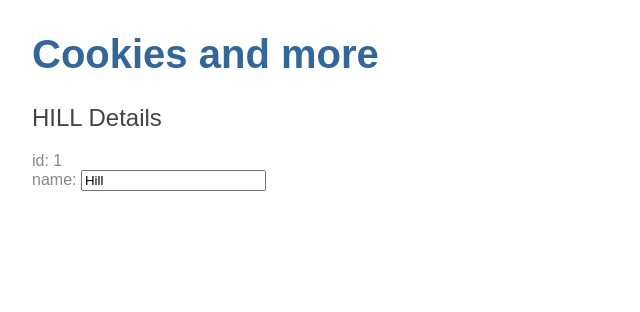
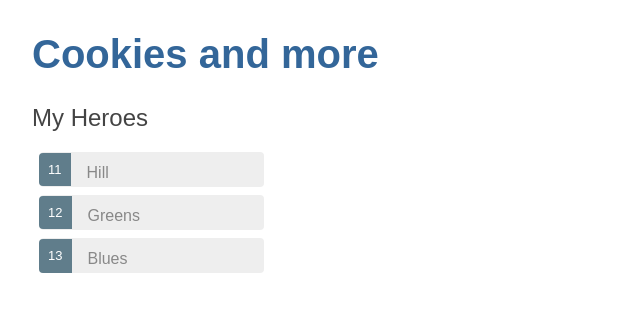
Before and after one commit to ramtob/angular-heros-tutorial, an Angular app: page / in a window 1280 px wide. Shown: the top 312 px of the page, without its empty margins (0-640 px from the left). Built offline with nearby package versions, Linux system fonts and the light colour scheme.

Commit message:
Display a Heroes List

```diff
--- a/src/app/heroes/heroes.component.css
+++ b/src/app/heroes/heroes.component.css
@@ -0,0 +1,48 @@
+/* HeroesComponent's private CSS styles */
+.selected {
+  background-color: #CFD8DC !important;
+  color: white;
+}
+.heroes {
+  margin: 0 0 2em 0;
+  list-style-type: none;
+  padding: 0;
+  width: 15em;
+}
+.heroes li {
+  cursor: pointer;
+  position: relative;
+  left: 0;
+  background-color: #EEE;
+  margin: .5em;
+  padding: .3em 0;
+  height: 1.6em;
+  border-radius: 4px;
+}
+.heroes li.selected:hover {
+  background-color: #BBD8DC !important;
+  color: white;
+}
+.heroes li:hover {
+  color: #607D8B;
+  background-color: #DDD;
+  left: .1em;
+}
+.heroes .text {
+  position: relative;
+  top: -3px;
+}
+.heroes .badge {
+  display: inline-block;
+  font-size: small;
+  color: white;
+  padding: 0.8em 0.7em 0 0.7em;
+  background-color: #607D8B;
+  line-height: 1em;
+  position: relative;
+  left: -1px;
+  top: -4px;
+  height: 1.8em;
+  margin-right: .8em;
+  border-radius: 4px 0 0 4px;
+}
--- a/src/app/heroes/heroes.component.html
+++ b/src/app/heroes/heroes.component.html
@@ -1,7 +1,20 @@
-<h2>{{ hero.name | uppercase }} Details</h2>
-<div><span>id: </span>{{hero.id}}</div>
-<div>
-  <label>name:
-    <input [(ngModel)]="hero.name" placeholder="name">
-  </label>
+<h2>My Heroes</h2>
+<ul class="heroes">
+  <li *ngFor="let hero of heroes"
+      [class.selected]="hero === selectedHero"
+      (click)="onSelect(hero)">
+    <span class="badge">{{hero.id}}</span> {{hero.name}}
+  </li>
+</ul>
+
+<div *ngIf="selectedHero">
+
+  <h2>{{ selectedHero.name | uppercase }} Details</h2>
+  <div><span>id: </span>{{selectedHero.id}}</div>
+  <div>
+    <label>name:
+      <input [(ngModel)]="selectedHero.name" placeholder="name">
+    </label>
+  </div>
+
 </div>
--- a/src/app/heroes/heroes.component.ts
+++ b/src/app/heroes/heroes.component.ts
@@ -1,5 +1,6 @@
 import { Component, OnInit } from '@angular/core';
 import { Hero} from "../hero";
+import {HEROES} from "../mock-heroes";
 
 @Component({
   selector: 'app-heroes',
@@ -8,14 +9,16 @@
 })
 export class HeroesComponent implements OnInit {
 
-  hero = {
-    id: 1,
-    name: 'Hill'
-  };
+  heroes = HEROES;
+  selectedHero: Hero;
 
   constructor() { }
 
   ngOnInit() {
   }
 
+  onSelect(hero: Hero) {
+    this.selectedHero = hero;
+  }
+
 }
--- /dev/null
+++ b/src/app/mock-heroes.ts
@@ -0,0 +1,7 @@
+import {Hero} from './hero';
+
+export const HEROES: Hero[] = [
+  { id: 11, name: 'Hill' },
+  { id: 12, name: 'Greens' },
+  { id: 13, name: 'Blues' }
+  ];
```
